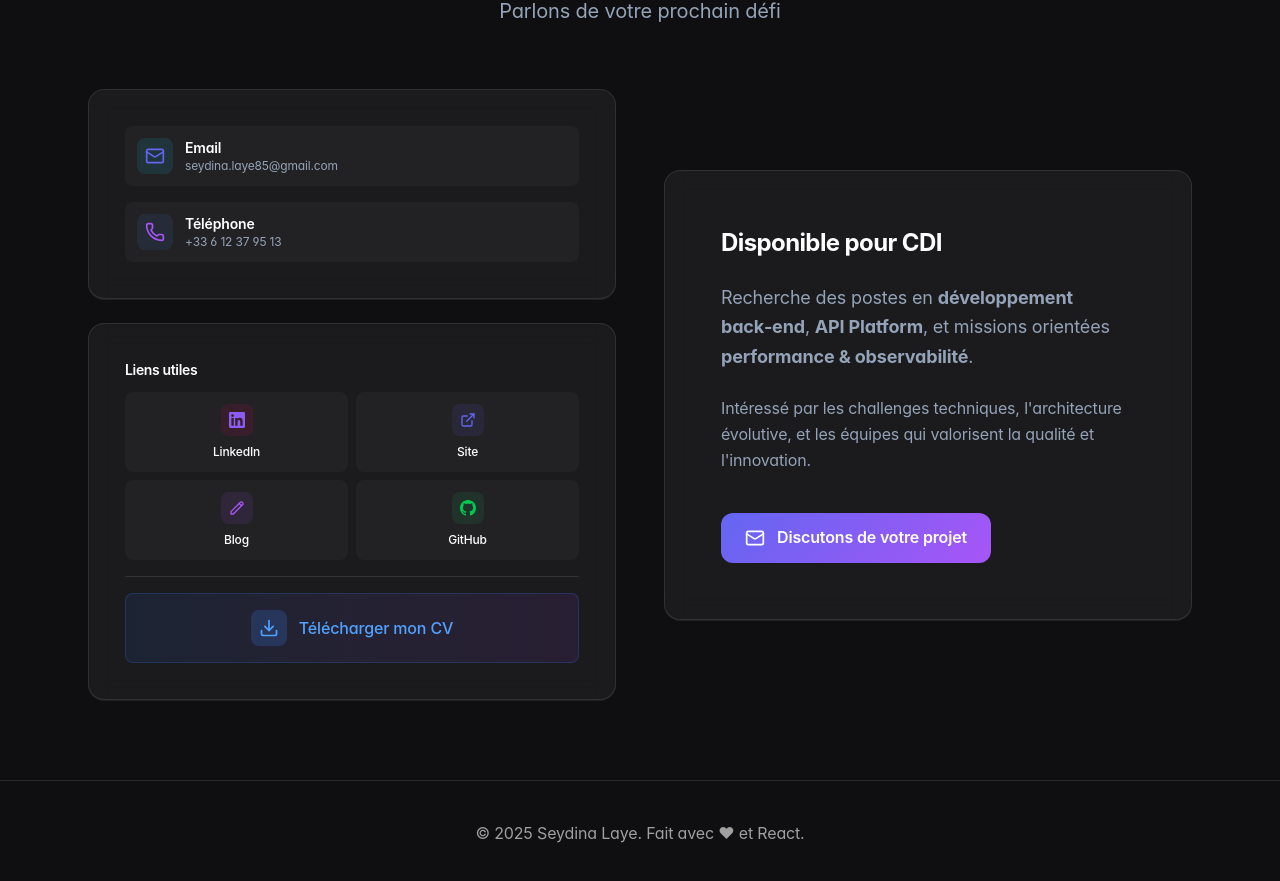
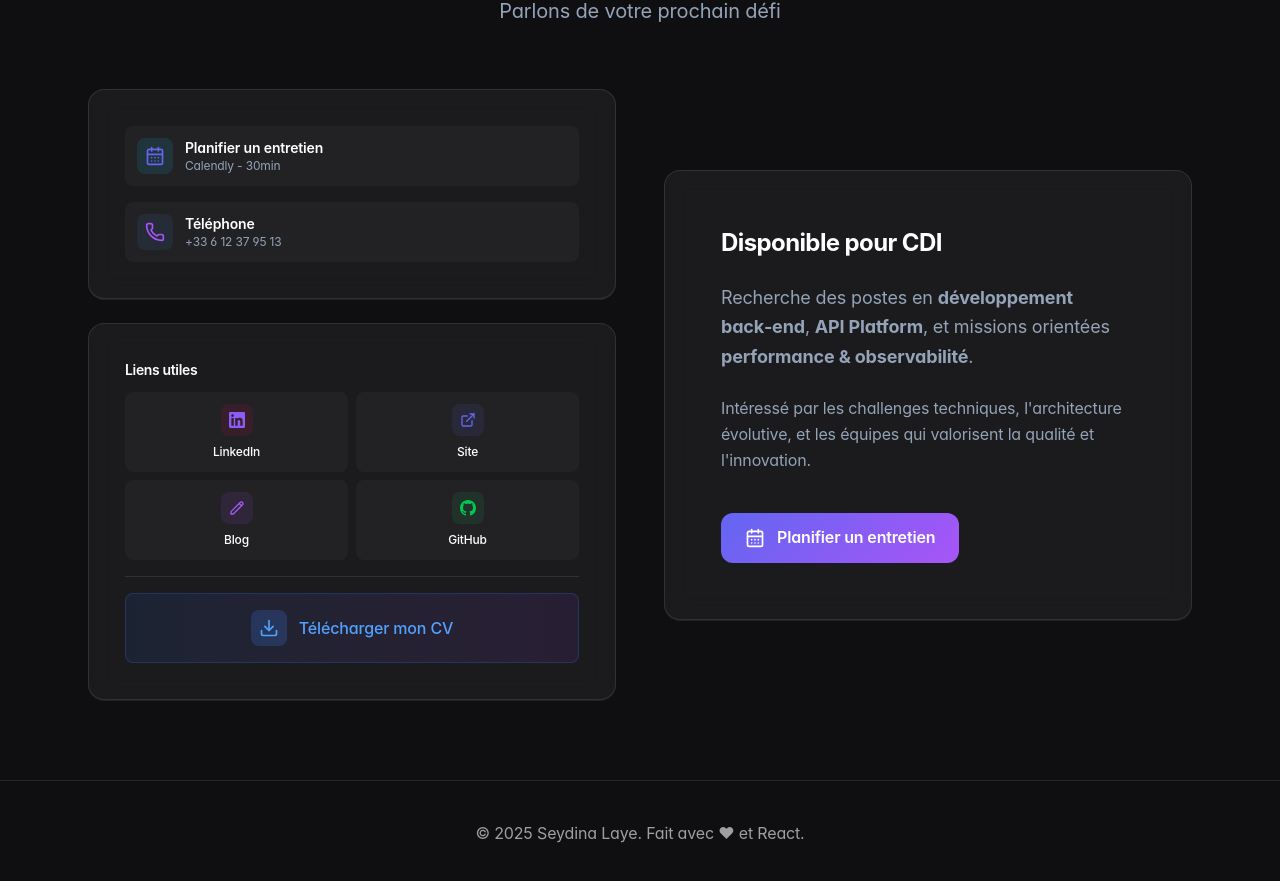
Before and after one commit to izukussj/portfolio, a React (Vite) app: page / in a window 1280 px wide. Shown: the part 8490-9371 px from the top of the page. Built offline with nearby package versions, Linux system fonts and the light colour scheme.

Commit message:
Intégration Calendly pour prise de RDV
- Remplace les liens mailto par Calendly
- Ajout de l'icône CalendarDays pour meilleure UX
- CTA plus engageant : 'Planifier un entretien'
- Ouverture dans nouvel onglet pour fluidité

```diff
--- a/src/App.tsx
+++ b/src/App.tsx
@@ -1,4 +1,4 @@
-import { Mail, Phone, Download, ExternalLink, Briefcase, GraduationCap, Calendar, Star, Code2, Hammer, Database, Shield, Workflow, Terminal } from "lucide-react";
+import { Mail, Phone, Download, ExternalLink, Briefcase, GraduationCap, Calendar, Star, Code2, Hammer, Database, Shield, Workflow, Terminal, CalendarDays } from "lucide-react";
 import { useEffect, useRef, useState } from "react";
 
 // ====== Portfolio dernier cri – Single-file React (Tailwind) ======
@@ -1865,13 +1865,13 @@ export default function PortfolioApp() {
             <div className="space-y-6">
               <Card>
                 <div className="p-3 space-y-4">
-                  <a className="group flex items-center gap-3 p-3 rounded-lg transition-all hover:scale-[1.02]" href={`mailto:${PROFILE.email}`} style={{ background: 'rgba(255, 255, 255, 0.03)' }}>
+                  <a className="group flex items-center gap-3 p-3 rounded-lg transition-all hover:scale-[1.02]" href="https://calendly.com/seydina-laye85/30min" target="_blank" rel="noreferrer" style={{ background: 'rgba(255, 255, 255, 0.03)' }}>
                     <div className="p-2 rounded-lg" style={{ background: 'rgba(0, 210, 255, 0.1)' }}>
-                      <Mail className="h-5 w-5" style={{ color: 'var(--accent-primary)' }} />
+                      <CalendarDays className="h-5 w-5" style={{ color: 'var(--accent-primary)' }} />
                     </div>
                     <div>
-                      <div className="font-semibold text-sm">Email</div>
-                      <div className="text-xs" style={{ color: 'var(--text-secondary)' }}>{PROFILE.email}</div>
+                      <div className="font-semibold text-sm">Planifier un entretien</div>
+                      <div className="text-xs" style={{ color: 'var(--text-secondary)' }}>Calendly - 30min</div>
                     </div>
                   </a>
 
@@ -1956,12 +1956,12 @@ export default function PortfolioApp() {
                     et les équipes qui valorisent la qualité et l'innovation.
                   </p>
                   <div className="pt-4">
-                    <a href={`mailto:${PROFILE.email}?subject=Opportunité%20CDI`} className="inline-flex items-center gap-3 px-6 py-3 rounded-xl font-semibold transition-all hover:scale-105 hover:shadow-lg" style={{
+                    <a href="https://calendly.com/seydina-laye85/30min" target="_blank" rel="noreferrer" className="inline-flex items-center gap-3 px-6 py-3 rounded-xl font-semibold transition-all hover:scale-105 hover:shadow-lg" style={{
                       background: 'linear-gradient(135deg, var(--accent-primary), var(--accent-secondary))',
                       color: 'white'
                     }}>
-                      <Mail className="h-5 w-5" />
-                      Discutons de votre projet
+                      <CalendarDays className="h-5 w-5" />
+                      Planifier un entretien
                     </a>
                   </div>
                 </div>
```
